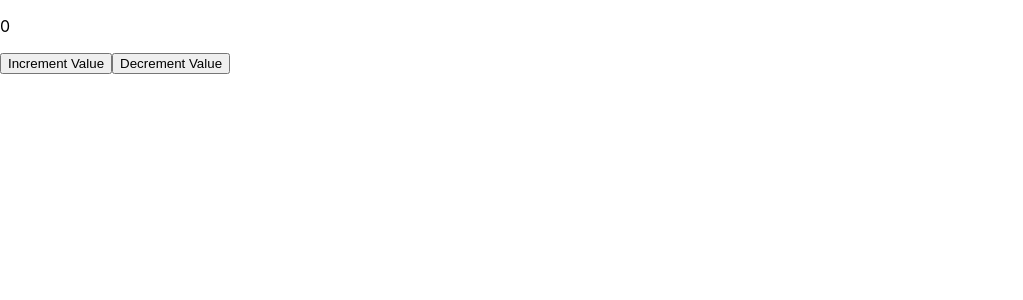
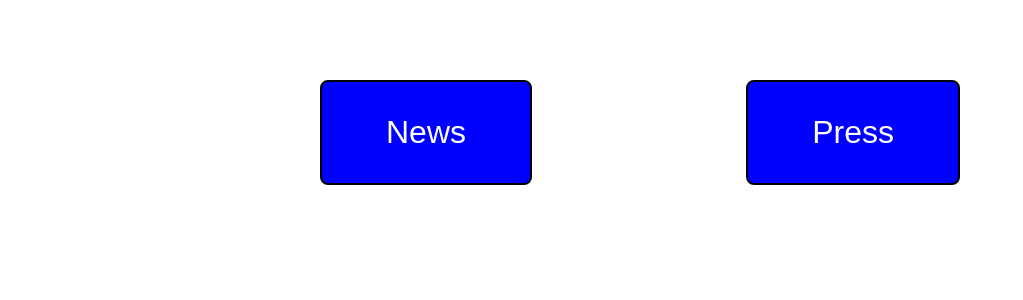
Before and after one commit to nivyapeter/Gatsby-tutorial, a React (Create React App) app in the folder react-tutorial/reactapp/: page / in a window 1280 px wide. Shown: the top 300 px of the page, without its empty margins (0-1023 px from the left). Built offline with nearby package versions, Linux system fonts and the light colour scheme.

Commit message:
state management

```diff
--- a/react-tutorial/reactapp/package.json
+++ b/react-tutorial/reactapp/package.json
@@ -9,6 +9,7 @@
     "react": "^17.0.2",
     "react-dom": "^17.0.2",
     "react-scripts": "5.0.0",
+    "tailwind": "^4.0.0",
     "web-vitals": "^2.1.4"
   },
   "scripts": {
--- a/react-tutorial/reactapp/src/App.js
+++ b/react-tutorial/reactapp/src/App.js
@@ -1,39 +1,23 @@
-import React,{ useState } from 'react';
+// import { cleanup } from "@testing-library/react";
+// import { cleanup } from "@testing-library/react";
+import React, { useState } from "react";
+import appStyle from "../src/styles/appStyle.css";
+import News from "./components/News";
+import Press from "./components/Press";
 
 const App = () => {
-
-const [value,setValue] = useState(0);
-
-
-// const [name,setName] = useState("Debug media")
-// const [age,setAge] = useState("24")
-// const resetName = () => {
-//   setName(" ")
-// }
-
-// const myFunction = () => {
-//   alert("hai all welcome")
-// }
-
-
+  const [showText, setShowText] = useState(false)
+  const [showTextTwo, setShowTextTwo] = useState(false)
   return (
     <div>
-      {/* <h2>Welcome{name}{age}</h2>
-      <div>
-      <button onClick={() => setAge("")}>Reset</button>
-        <button onClick={resetName}>Reset</button>
-
-      </div> */}
-
-      <div>
-        <p>{value}</p>
-        <button onClick={() => setValue((value + 1 ))}>Increment Value</button>
-        <button onClick={() => setValue((value - 1 ))}>Decrement Value</button>
+      {showText ? <News /> : null}
+      {showTextTwo ? <Press /> : null}
+      <div className="btn_section" >
+        <button className="btn" onClick={() => setShowText(!showText)}>News</button>
+        <button className="btn" onClick={() => setShowTextTwo(!showTextTwo)} >Press</button>
       </div>
-
-
     </div>
   );
-}
+};
 
 export default App;
--- /dev/null
+++ b/react-tutorial/reactapp/src/components/News.js
@@ -0,0 +1,11 @@
+import React from 'react'
+
+const News = props => {
+  return (
+    <div>
+        <p className="news_Text">Lorem ipsum dolor sit amet consectetur adipisicing elit. Autem ullam commodi sit. Sint tempore est voluptatum at, ipsum aperiam inventore error esse obcaecati quis odit natus, minima atque. Facere, maiores.</p>
+    </div>
+  )
+}
+
+export default News
--- /dev/null
+++ b/react-tutorial/reactapp/src/components/Press.js
@@ -0,0 +1,11 @@
+import React from 'react'
+
+const Press = props => {
+  return (
+    <div>
+        <p className="press_Text">Lorem ipsum dolor sit amet consectetur adipisicing elit. Autem ullam commodi sit. Sint tempore est voluptatum at, ipsum aperiam inventore error esse obcaecati quis odit natus, minima atque. Facere, maiores.</p>
+    </div>
+  )
+}
+
+export default Press
--- /dev/null
+++ b/react-tutorial/reactapp/src/styles/appStyle.css
@@ -0,0 +1,50 @@
+.news_Text {
+    text-align: center;
+    border: 0px solid grey;
+    color: black;
+    box-shadow: blanchedalmond;
+    background-color: green;
+    display: flex;
+    align-items: center;
+    justify-content: center;
+    margin:5rem auto;
+    width: 50%;
+    padding: 5rem 0;
+
+
+}
+.press_Text {
+    text-align: center;
+    border: 0px solid grey;
+    color: black;
+    box-shadow: blanchedalmond;
+    background-color: red;
+    display: flex;
+    align-items: center;
+    justify-content: center;
+    margin:5rem auto;
+    width: 50%;
+    padding: 5rem 0;
+
+}
+.btn_section {
+    display: flex;
+    justify-content: space-between;
+    align-items: center;
+    width: 50%;
+    margin: 5rem  auto;
+
+
+}
+.btn {
+    border: 2px solid black;
+    border-radius: 8px;
+    background: blue;
+    color:white;
+    padding: 2rem 4rem;
+    font-size: 2rem;
+}
+.btn:hover {
+    background: white;
+    color: blue;
+}
```
Also changed, not shown: 1 other file (tests, documents, lock files or other folders).
